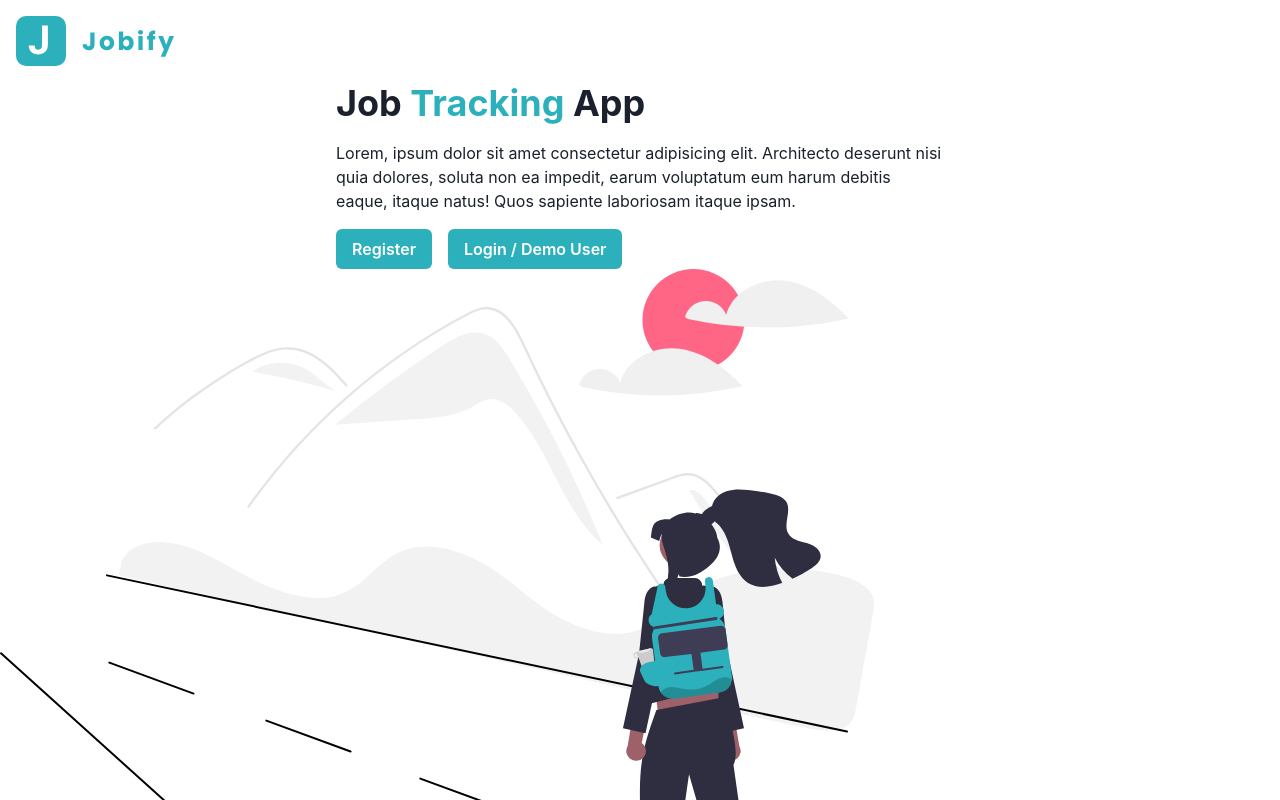
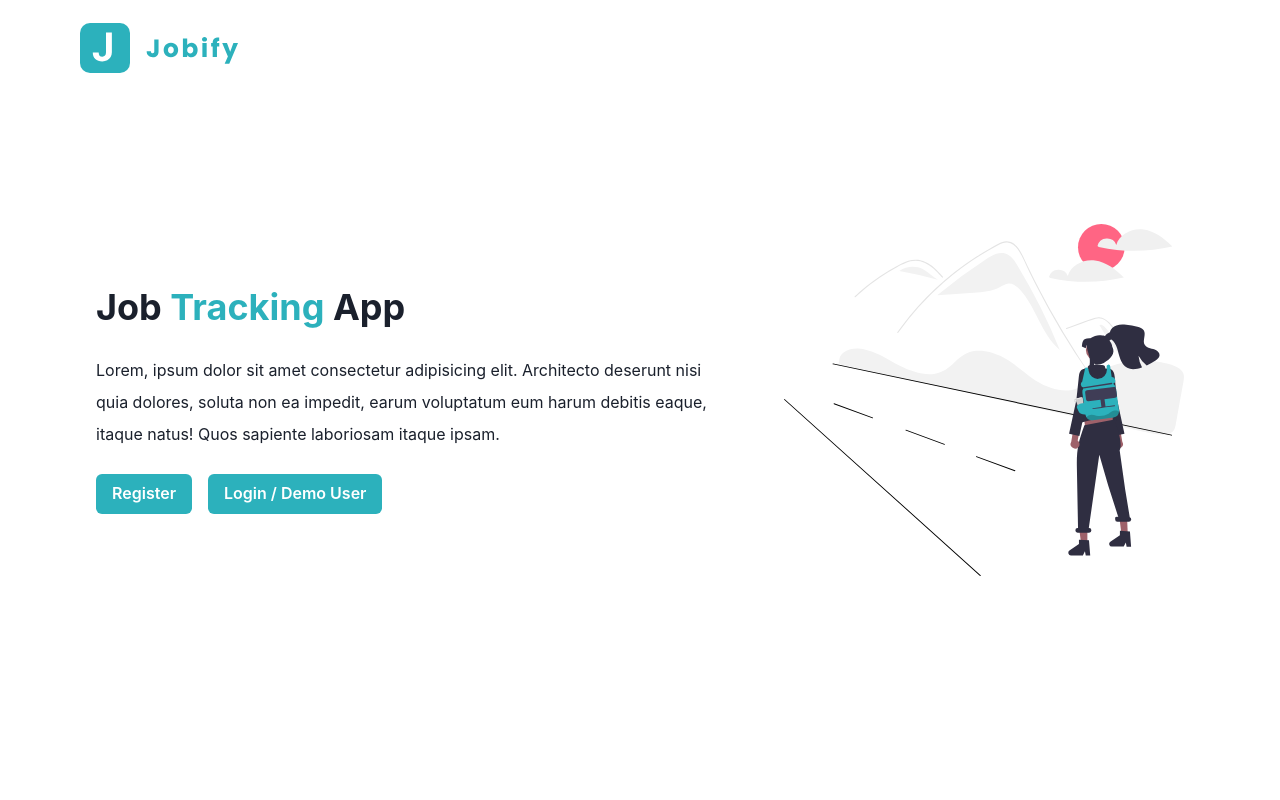
Before and after one commit to JonathanBajada/MERN-Vite-Template, a React (Vite) app in the folder client/: page / in a window 1280 px wide. Shown: the top 800 px of the page. Built offline with nearby package versions, Linux system fonts and the light colour scheme; the HTML template or start-up script is replaced by a standard one.

Commit message:
landing page down in chakra

```diff
--- a/client/src/pages/Landing.tsx
+++ b/client/src/pages/Landing.tsx
@@ -1,8 +1,10 @@
 import {
 	Box,
 	Image as ChakraImage,
-	Flex,
+	Flex as Navigation,
 	Text as ChakraText,
+	Grid,
+	GridItem,
 	Heading,
 	Container,
 } from "@chakra-ui/react";
@@ -16,14 +18,27 @@ const Landing = () => {
 	return (
 		<Box>
 			{/* nav */}
-			<Flex p="4">
+			<Navigation
+				w="90vw"
+				maxW="1120px"
+				mx="auto"
+				h="6rem"
+				mb="-6rem"
+				alignItems="center">
 				<Box>
 					<ChakraImage src={logo} />
 				</Box>
-			</Flex>
+			</Navigation>
 
-			<Container maxW="container.sm">
-				<Heading>
+			<Box>
+				<Container w="90vw" maxW="1120px">
+					<Grid
+						alignItems="center"
+						minH="100vh"
+						templateColumns={{ lg: "1fr 400px" }}
+						columnGap="3rem">
+						<GridItem w="100%">
+							<Heading mb="1.5rem">
 								Job{" "}
 								<ChakraText as="span" color="#2cb1bc">
 									Tracking{" "}
@@ -31,14 +46,14 @@ const Landing = () => {
 								App
 							</Heading>
 
-				<ChakraText mt="4">
-					Lorem, ipsum dolor sit amet consectetur adipisicing elit. Architecto
-					deserunt nisi quia dolores, soluta non ea impedit, earum voluptatum
-					eum harum debitis eaque, itaque natus! Quos sapiente laboriosam itaque
-					ipsam.
+							<ChakraText lineHeight={2} mb={"1.5rem"}>
+								Lorem, ipsum dolor sit amet consectetur adipisicing elit.
+								Architecto deserunt nisi quia dolores, soluta non ea impedit,
+								earum voluptatum eum harum debitis eaque, itaque natus! Quos
+								sapiente laboriosam itaque ipsam.
 							</ChakraText>
 
-				<ButtonGroup spacing="4" mt="4">
+							<ButtonGroup spacing="4">
 								<Button bg="#2cb1bc">
 									<ChakraLink color="#ffff" as={ReactRouterLink} to="/register">
 										Register
@@ -51,10 +66,17 @@ const Landing = () => {
 									</ChakraLink>
 								</Button>
 							</ButtonGroup>
+						</GridItem>
+
+						<GridItem w="100%">
+							<ChakraImage
+								src={main}
+								objectFit="cover"
+								display={{ lg: "block", sm: "none" }}
+							/>
+						</GridItem>
+					</Grid>
 				</Container>
-
-			<Box>
-				<ChakraImage src={main} />
 			</Box>
 		</Box>
 	);
```
Lines whose indentation alone changed are shown as unchanged.
